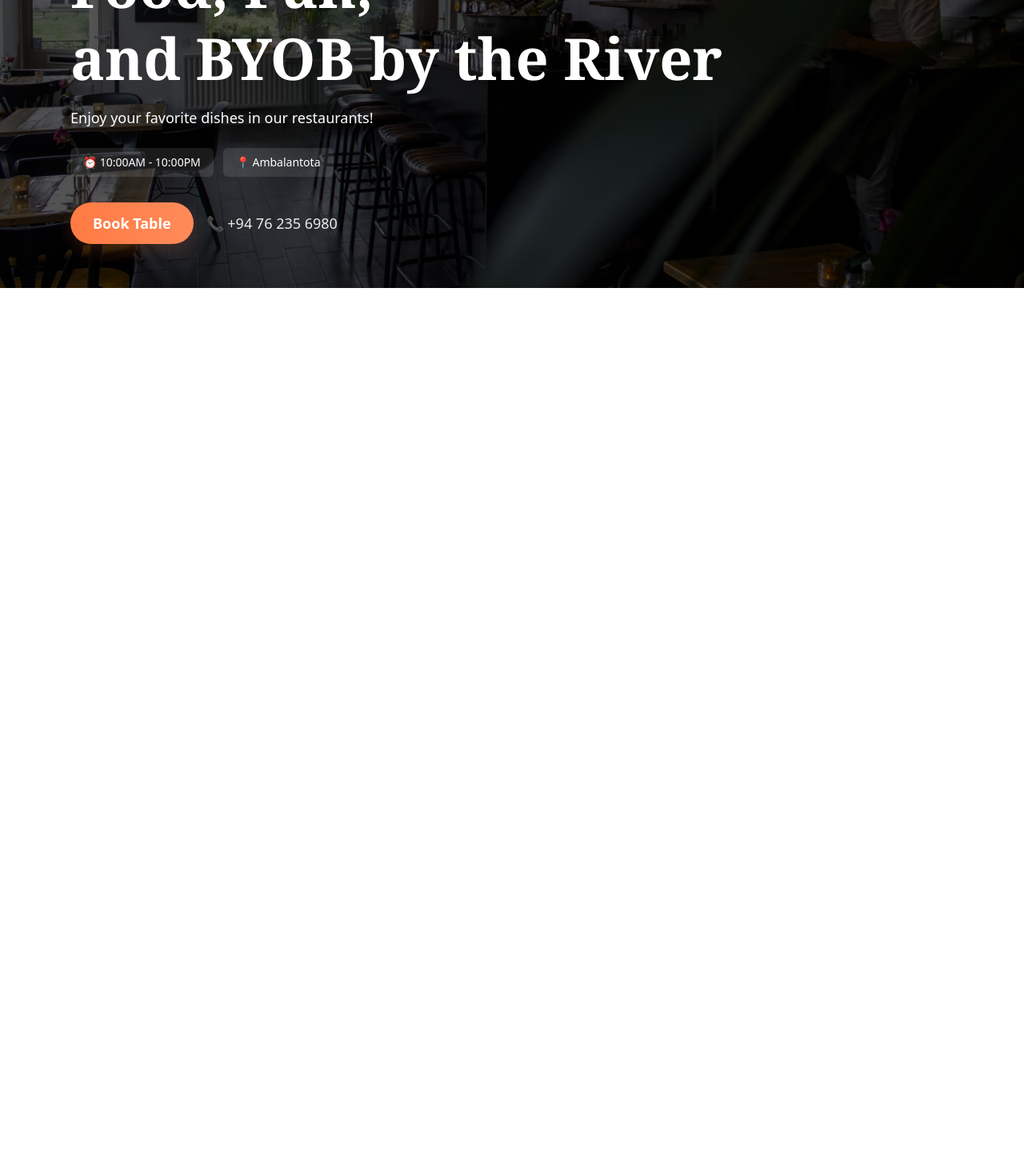
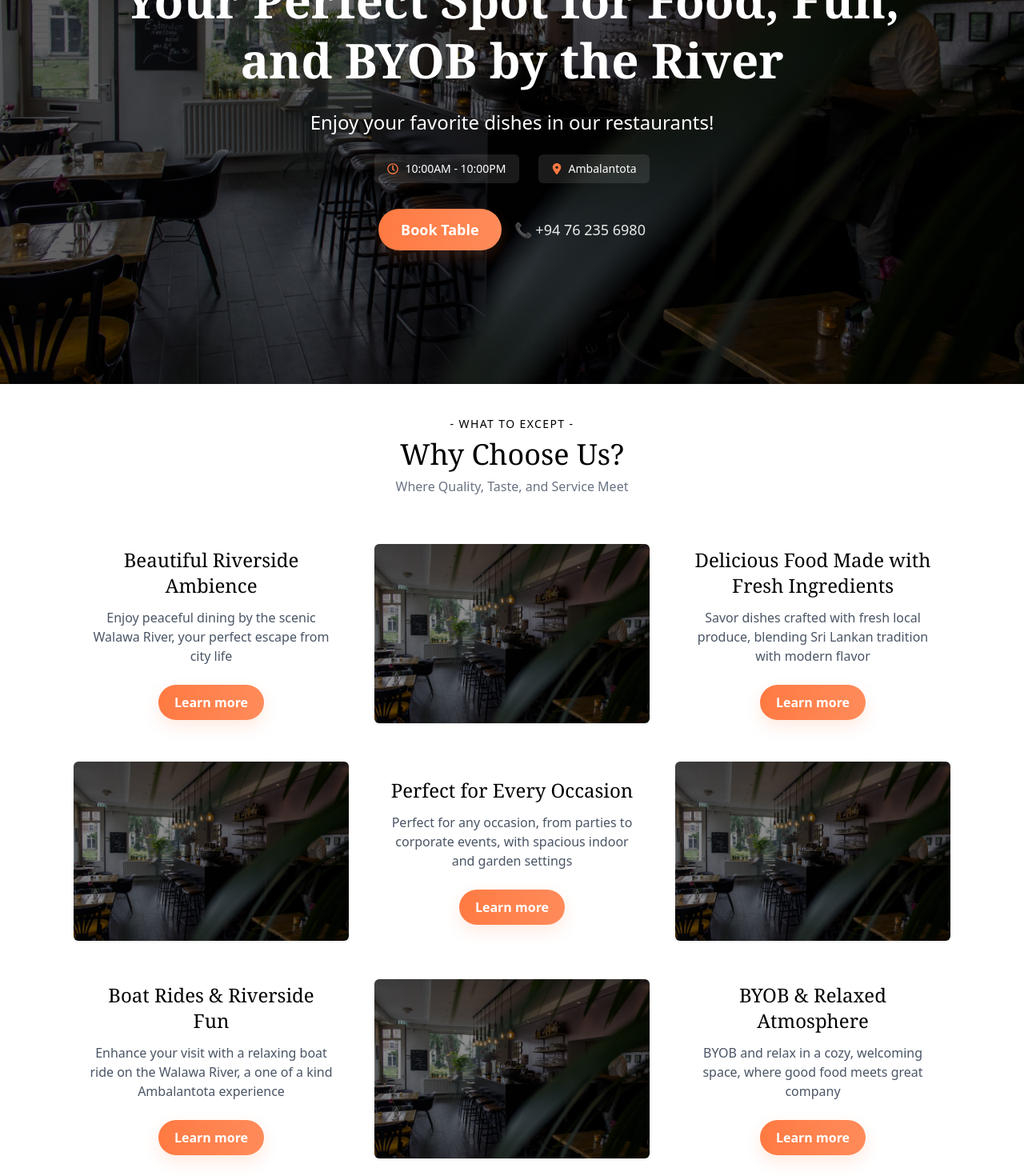
Before and after one commit to ashpavi/River-Garden-Restaurant, a React (Vite) app in the folder river-garden-frontend/: page / in a window 1280 px wide. Shown: the part 320-1790 px from the top of the page at 80% size. Before the commit the page ends 800 px from the top, so only its background shows below. Built offline with nearby package versions, Linux system fonts and the light colour scheme.

Commit message:
minor adjustments and whyChooseUs section

```diff
--- a/river-garden-frontend/src/App.jsx
+++ b/river-garden-frontend/src/App.jsx
@@ -1,6 +1,7 @@
 import React from "react";
 import Header from "./components/header";
 import Hero from "./components/hero";
+import WhyChooseUs from "./components/whyChooseus";
 
 export default function App() {
   return (
@@ -12,6 +13,7 @@ export default function App() {
       <main>
 
         <Hero />
+        <WhyChooseUs />
 
       </main>
     </div>
--- a/river-garden-frontend/src/components/header.jsx
+++ b/river-garden-frontend/src/components/header.jsx
@@ -5,8 +5,8 @@ import { CgProfile } from "react-icons/cg";
 
 export default function Header(){
   return (
-    <header className="fixed top-0 left-0 w-full z-50">
-      <div className=" bg-transparent">
+    <header className="w-full absolute top-0 left-0 z-50">
+      <div className=" bg-transparent shadow-md">
         <Container className="flex items-center justify-between py-4">
 
           {/* Logo */}
--- a/river-garden-frontend/src/components/hero.jsx
+++ b/river-garden-frontend/src/components/hero.jsx
@@ -1,6 +1,8 @@
 import React, { useEffect, useState } from "react";
 import Button from "./ui/buttons";
 import Container from "./ui/container";
+import { FaRegClock } from "react-icons/fa";
+import { FaLocationDot } from "react-icons/fa6";
 
 const IMAGES = [
   "/images/frame1.png",
@@ -23,7 +25,7 @@ export default function Hero() {
   return (
     <section
       id="home"
-      className="relative h-[85vh] min-h-[560px] w-full overflow-hidden"
+      className="relative h-[100vh] min-h-[560px] w-full overflow-hidden"
     >
       {/* Background carousel */}
       <div className="absolute inset-0">
@@ -40,34 +42,43 @@ export default function Hero() {
         ))}
 
         {/* dark overlay */}
-        <div className="absolute inset-0 bg-black/40" />
+        <div className="absolute inset-0 bg-black/30" />
       </div>
 
       {/* Content */}
-      <Container className="relative z-20 pt-20 h-full flex flex-col justify-center items-start text-white">
-        <p className="mb-3 text-sm tracking-widest">
-          - Welcome to our restaurants -
+      <Container className="relative z-20 pt-20 h-full flex flex-col justify-center items-center text-white text-center">
+
+        <p className="mb-3 text-md tracking-widest">
+            - Welcome to our restaurants -
         </p>
 
-        <h1 className="text-4xl md:text-6xl lg:text-7xl font-serif font-bold leading-tight max-w-4xl">
-          Your Perfect Spot for Food, Fun,<br /> and BYOB by the River
+        <h1 className="text-4xl md:text-5xl lg:text-6xl font-serif font-bold leading-tight max-w-5xl">
+            Your Perfect Spot for Food, Fun,
+            <br />
+            and BYOB by the River
         </h1>
 
-        <p className="mt-4 text-lg max-w-2xl">
-          Enjoy your favorite dishes in our restaurants!
+        <p className="mt-6 text-2xl max-w-3xl">
+            Enjoy your favorite dishes in our restaurants!
         </p>
 
         {/* Time & Location */}
-        <div className="mt-6 flex flex-col sm:flex-row items-start sm:items-center gap-4">
-          <div className="flex gap-3">
-            <span className="bg-white/10 px-4 py-2 rounded-md text-sm">
-              ⏰ 10:00AM - 10:00PM
+        <div className="mt-6 flex flex-col sm:flex-row items-center gap-4">
+        <div className="flex gap-6">
+
+            <span className="bg-white/10 px-4 py-2 rounded-md text-sm flex items-center gap-2">
+            <FaRegClock className="text-[#ff7a42]" />
+            10:00AM - 10:00PM
             </span>
-            <span className="bg-white/10 px-4 py-2 rounded-md text-sm">
-              📍 Ambalantota
+
+            <span className="bg-white/10 px-4 py-2 rounded-md text-sm flex items-center gap-2">
+            <FaLocationDot className="text-[#ff7a42]" />
+            Ambalantota
             </span>
-          </div>
+
         </div>
+        </div>
+
 
         {/* Buttons */}
         <div className="mt-8 flex items-center gap-4">
@@ -84,5 +95,5 @@ export default function Hero() {
         </div>
       </Container>
     </section>
-  );
+  )
 }
--- /dev/null
+++ b/river-garden-frontend/src/components/whyChooseUs.jsx
@@ -0,0 +1,98 @@
+import React from "react";
+import Button from "./ui/buttons";
+import Container from "./ui/container";
+
+
+const TextCard = ({ title, desc }) => (
+  <div className="flex flex-col items-center text-center p-6">
+    <h3 className="font-serif text-xl md:text-2xl mb-3">{title}</h3>
+    <p className="text-gray-600 text-sm md:text-base max-w-[320px]">{desc}</p>
+    <div className="mt-6">
+      <Button type="primary" className="px-5 py-2">
+        Learn more
+      </Button>
+    </div>
+  </div>
+);
+
+const ImgCard = ({ src, alt }) => (
+  <div className="overflow-hidden rounded-md shadow-sm">
+    <img src={src} alt={alt} className="w-full h-56 object-cover" />
+  </div>
+);
+
+export default function WhyChooseUs() {
+  return (
+    <Container className="py-10">
+      <div className="text-center mb-10">
+        <p className="text-sm tracking-widest">- WHAT TO EXCEPT -</p>
+        <h2 className="text-3xl md:text-4xl font-serif mt-2">Why Choose Us?</h2>
+        <p className="text-gray-500 mt-2">Where Quality, Taste, and Service Meet</p>
+      </div>
+
+      {/* 3x3 grid: adaptively stacks on small screens */}
+      <div className="grid grid-cols-1 md:grid-cols-3 gap-6">
+        {/* Row 1 */}
+        <div className="flex items-center justify-center">
+          <TextCard
+            title="Beautiful Riverside Ambience"
+            desc="Enjoy peaceful dining by the scenic Walawa River, your perfect escape from city life"
+          />
+        </div>
+
+        <div className="flex items-center justify-center">
+          <ImgCard src="/images/frame1.png" alt="Delicious dish" />
+        </div>
+
+        <div className="flex items-center justify-center">
+          <TextCard
+            title="Delicious Food Made with Fresh Ingredients"
+            desc="Savor dishes crafted with fresh local produce, blending Sri Lankan tradition with modern flavor"
+          />
+        </div>
+
+        {/* Row 2 */}
+        <div className="flex items-center justify-center">
+          <ImgCard src="/images/frame1.png" alt="Riverside view" />
+        </div>
+
+        <div className="flex items-center justify-center">
+          <div className="text-center p-6">
+            <h3 className="font-serif text-xl md:text-2xl mb-3">Perfect for Every Occasion</h3>
+            <p className="text-gray-600 text-sm md:text-base max-w-[400px] mx-auto">
+              Perfect for any occasion, from parties to corporate events, with spacious indoor and garden settings
+            </p>
+            <div className="mt-6">
+              <Button type="primary" className="px-5 py-2">
+                Learn more
+              </Button>
+            </div>
+          </div>
+        </div>
+
+        <div className="flex items-center justify-center">
+          <ImgCard src="/images/frame1.png" alt="Indoor dining" />
+        </div>
+
+        {/* Row 3 */}
+        <div className="flex items-center justify-center">
+          <TextCard
+            title="Boat Rides & Riverside Fun"
+            desc="Enhance your visit with a relaxing boat ride on the Walawa River, a one of a kind Ambalantota experience"
+          />
+        </div>
+
+        <div className="flex items-center justify-center">
+          <ImgCard src="/images/frame1.png" alt="Boat" />
+        </div>
+
+        <div className="flex items-center justify-center">
+          <TextCard
+            title="BYOB & Relaxed Atmosphere"
+            desc="BYOB and relax in a cozy, welcoming space, where good food meets great company"
+          />
+        </div>
+      </div>
+    </Container>
+  );
+}
```
